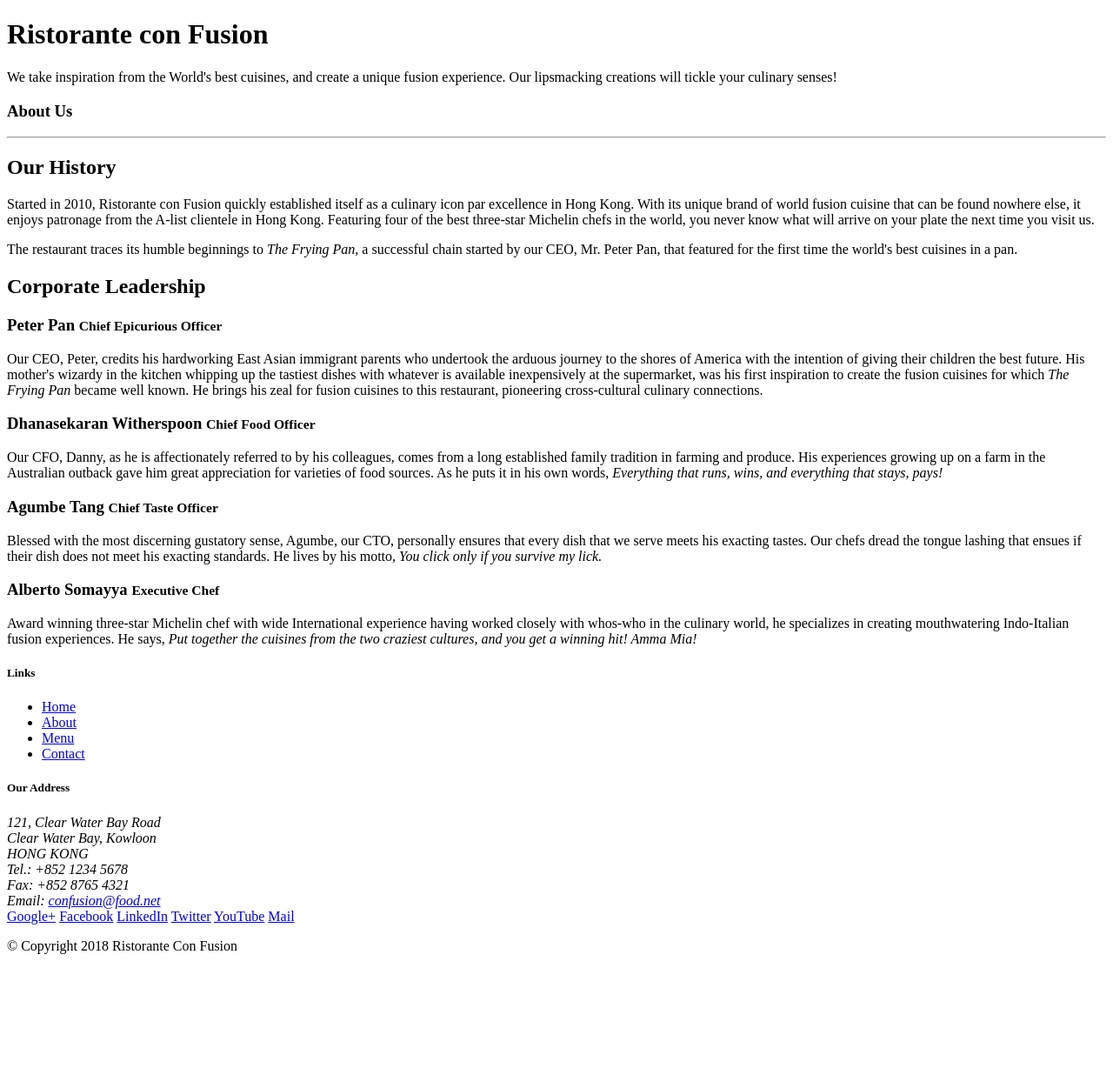
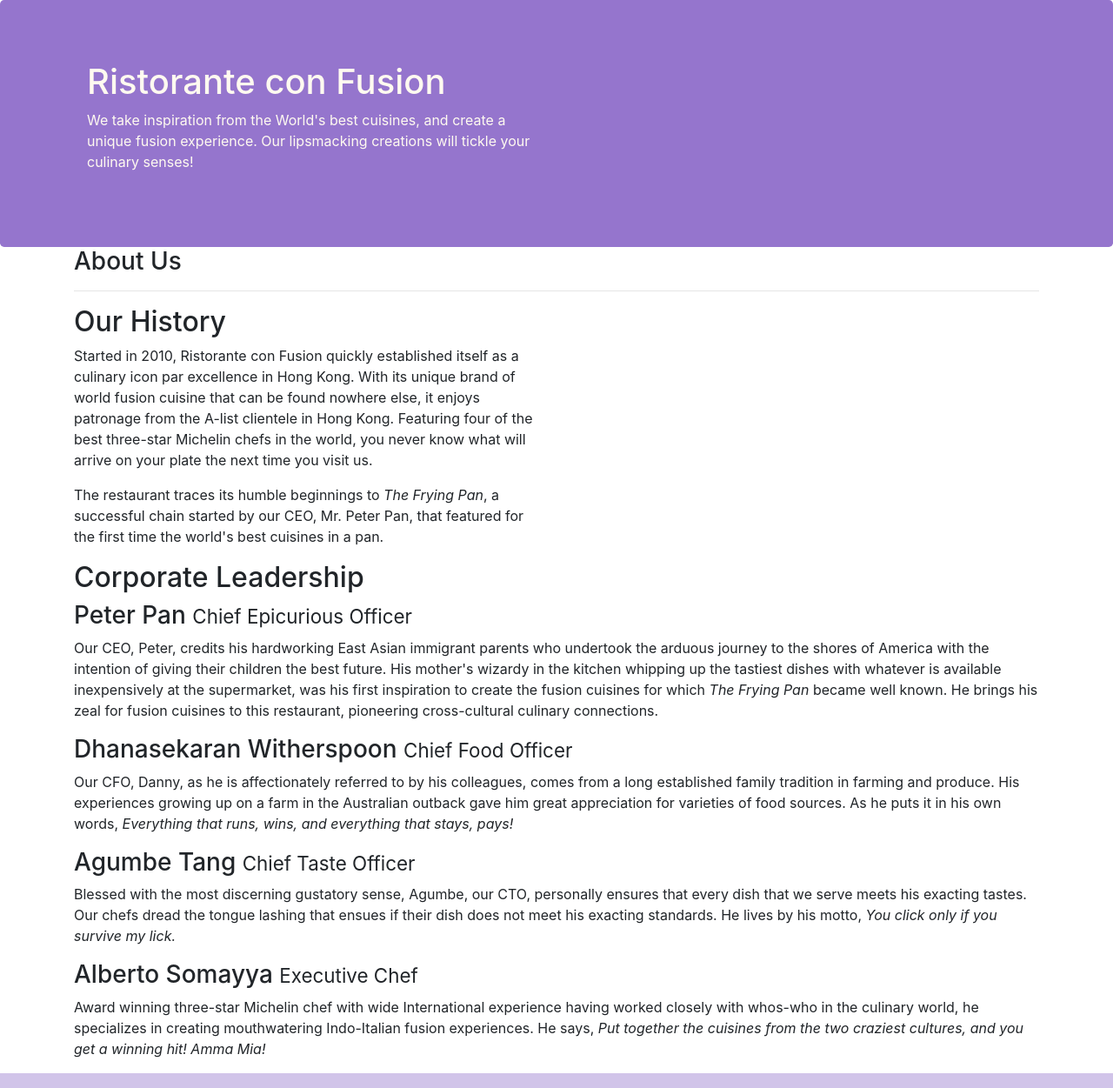
Before and after one commit to johnnymartinovic/ReactCourseraCourse, a website: page aboutus.html in a window 1280 px wide. Shown: the top 1251 px of the page at 87% size. Before the commit the page ends 1113 px from the top, so only its background shows below. Drawn offline with nearby package versions, Linux system fonts and the light colour scheme.

Commit message:
Lab 1 completed

```diff
--- a/aboutus.html
+++ b/aboutus.html
@@ -4,6 +4,16 @@
 <head>
 
     <title>Ristorante Con Fusion: About Us</title>
+
+    <!-- Required meta tags always come first -->
+    <meta charset="utf-8">
+    <meta name="viewport" content="width=device-width, initial-scale=1, shrink-to-fit=no">
+    <meta http-equiv="x-ua-compatible" content="ie=edge">
+
+    <!-- Bootstrap CSS -->
+    <link rel="stylesheet" href="node_modules/bootstrap/dist/css/bootstrap.min.css">
+
+    <link href="css/styles.css" rel="stylesheet">
 
 </head>
 
@@ -22,16 +32,16 @@
         </div>
     </header>
 
-    <div>
-        <div>
-            <div>
+    <div class="container">
+        <div class="row">
+            <div class="col-12">
                <h3>About Us</h3>
                <hr>
             </div>
         </div>
 
-        <div>
-            <div>
+        <div class="row">
+            <div class="col-12 col-sm-6">
                 <h2>Our History</h2>
                 <p>Started in 2010, Ristorante con Fusion quickly established itself as a culinary icon par excellence in Hong Kong. With its unique brand of world fusion cuisine that can be found nowhere else, it enjoys patronage from the A-list clientele in Hong Kong.  Featuring four of the best three-star Michelin chefs in the world, you never know what will arrive on your plate the next time you visit us.</p>
                 <p>The restaurant traces its humble beginnings to <em>The Frying Pan</em>, a successful chain started by our CEO, Mr. Peter Pan, that featured for the first time the world's best cuisines in a pan.</p>
@@ -41,17 +51,17 @@
         </div>
 
 
-        <div>
-            <div>
+        <div class="row">
+            <div class="col-12">
                 <h2>Corporate Leadership</h2>
                 <h3>Peter Pan <small>Chief Epicurious Officer</small></h3>
-                <p>Our CEO, Peter, credits his hardworking East Asian immigrant parents who undertook the arduous journey to the shores of America with the intention of giving their children the best future. His mother's wizardy in the kitchen whipping up the tastiest dishes with whatever is available inexpensively at the supermarket, was his first inspiration to create the fusion cuisines for which <em>The Frying Pan</em> became well known. He brings his zeal for fusion cuisines to this restaurant, pioneering cross-cultural culinary connections.</p>
+                <p class="d-none d-sm-block">Our CEO, Peter, credits his hardworking East Asian immigrant parents who undertook the arduous journey to the shores of America with the intention of giving their children the best future. His mother's wizardy in the kitchen whipping up the tastiest dishes with whatever is available inexpensively at the supermarket, was his first inspiration to create the fusion cuisines for which <em>The Frying Pan</em> became well known. He brings his zeal for fusion cuisines to this restaurant, pioneering cross-cultural culinary connections.</p>
                 <h3>Dhanasekaran Witherspoon <small>Chief Food Officer</small></h3>
-                <p>Our CFO, Danny, as he is affectionately referred to by his colleagues, comes from a long established family tradition in farming and produce. His experiences growing up on a farm in the Australian outback gave him great appreciation for varieties of food sources. As he puts it in his own words, <em>Everything that runs, wins, and everything that stays, pays!</em></p>
+                <p class="d-none d-sm-block">Our CFO, Danny, as he is affectionately referred to by his colleagues, comes from a long established family tradition in farming and produce. His experiences growing up on a farm in the Australian outback gave him great appreciation for varieties of food sources. As he puts it in his own words, <em>Everything that runs, wins, and everything that stays, pays!</em></p>
                 <h3>Agumbe Tang <small>Chief Taste Officer</small></h3>
-                <p>Blessed with the most discerning gustatory sense, Agumbe, our CTO, personally ensures that every dish that we serve meets his exacting tastes. Our chefs dread the tongue lashing that ensues if their dish does not meet his exacting standards. He lives by his motto, <em>You click only if you survive my lick.</em></p>
+                <p class="d-none d-sm-block">Blessed with the most discerning gustatory sense, Agumbe, our CTO, personally ensures that every dish that we serve meets his exacting tastes. Our chefs dread the tongue lashing that ensues if their dish does not meet his exacting standards. He lives by his motto, <em>You click only if you survive my lick.</em></p>
                 <h3>Alberto Somayya <small>Executive Chef</small></h3>
-                <p>Award winning three-star Michelin chef with wide International experience having worked closely with whos-who in the culinary world, he specializes in creating mouthwatering Indo-Italian fusion experiences. He says, <em>Put together the cuisines from the two craziest cultures, and you get a winning hit! Amma Mia!</em></p>
+                <p class="d-none d-sm-block">Award winning three-star Michelin chef with wide International experience having worked closely with whos-who in the culinary world, he specializes in creating mouthwatering Indo-Italian fusion experiences. He says, <em>Put together the cuisines from the two craziest cultures, and you get a winning hit! Amma Mia!</em></p>
             </div>
        </div>
 
@@ -99,6 +109,11 @@
         </div>
     </footer>
 
+    <!-- jQuery first, then Popper.js, then Bootstrap JS. -->
+    <script src="node_modules/jquery/dist/jquery.slim.min.js"></script>
+    <script src="node_modules/popper.js/dist/umd/popper.min.js"></script>
+    <script src="node_modules/bootstrap/dist/js/bootstrap.min.js"></script>
+
 </body>
 
 </html>
--- /dev/null
+++ b/css/styles.css
@@ -0,0 +1,30 @@
+.row-header {
+    margin: 0px auto;
+    padding: 0px;
+}
+
+.row-content {
+    margin: 0px auto;
+    padding: 50px 0px 50px 0px;
+    border-bottom: 1px ridge;
+    min-height: 400px;
+}
+
+.footer {
+    background-color: #D1C4E9;
+    margin: 0px auto;
+    padding: 20px 0px 20px 0px;
+}
+
+.jumbotron {
+    padding:70px 30px 70px 30px;
+    margin:0px auto;
+    background: #9575CD ;
+    color:floralwhite;
+}
+
+address{
+    font-size:80%;
+    margin:0px;
+    color:#0f0f0f;
+}
```
Also changed, not shown: index.html (+2 -0 lines).
